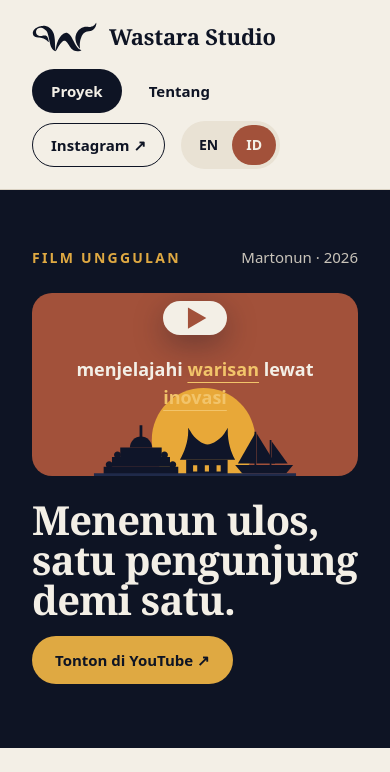
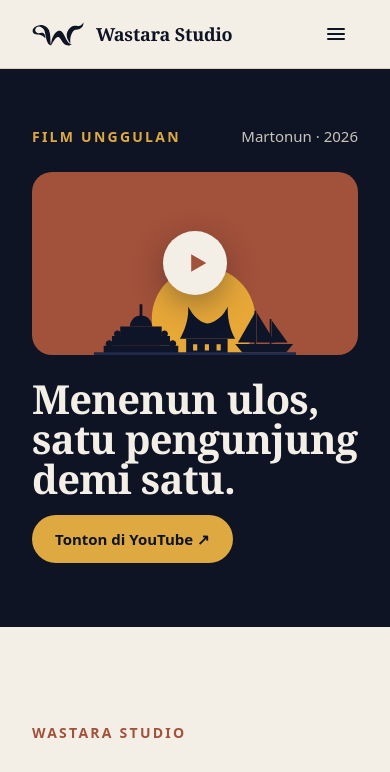
Before and after one commit to edgyneers/company-website, an Astro site: page /id in a window 390 px wide. Shown: the top 772 px of the page. Built offline with nearby package versions, Linux system fonts and the light colour scheme; Astro itself is replaced by a stand-in of ours; a web font is replaced by a local one.

Commit message:
fix: mobile layout for navbar & main video

```diff
--- a/src/components/YouTubeFacade.astro
+++ b/src/components/YouTubeFacade.astro
@@ -13,12 +13,14 @@ const { videoId, label, lang } = Astro.props;
   <button type="button" class="group absolute inset-0 block cursor-pointer appearance-none border-0 bg-transparent p-0 focus-visible:rounded-[20px] focus-visible:-outline-offset-6" aria-label={label}>
     <!-- Skyline sits on the bottom edge; the sun runs past it and is clipped by the frame. -->
     <Skyline class="absolute bottom-0 left-1/2 h-auto w-[62%] -translate-x-1/2" />
-    <span class="absolute inset-x-0 top-0 flex h-[58%] flex-col items-center justify-center gap-5 px-4 text-center text-cream">
-      <Logo height={72} class="h-11 w-auto text-cream sm:h-[72px]" />
-      <span class="flex size-16 items-center justify-center rounded-full bg-cream shadow-[0_10px_30px_rgba(14,20,36,.35)] transition-transform duration-200 group-hover:scale-105 sm:size-24">
-        <svg aria-hidden="true" width="34" height="34" viewBox="0 0 24 24"><path d="M7 4.5 L20 12 L7 19.5Z" fill="#A2513A" /></svg>
-      </span>
+    <!-- Logo + tagline in the band above the play button (hidden on small screens, where there's no room). -->
+    <span class="absolute inset-x-0 top-0 bottom-[calc(50%+3.5rem)] hidden flex-col items-center justify-center gap-3 px-4 text-center text-cream sm:flex lg:gap-5">
+      <Logo height={72} class="h-10 w-auto text-cream lg:h-[72px]" />
       <Tagline lang={lang} />
+    </span>
+    <!-- Play button, dead centre of the thumbnail. -->
+    <span class="absolute top-1/2 left-1/2 flex size-16 shrink-0 -translate-1/2 items-center justify-center rounded-full bg-cream shadow-[0_10px_30px_rgba(14,20,36,.35)] transition-transform duration-200 group-hover:scale-105 sm:size-24">
+      <svg aria-hidden="true" width="34" height="34" viewBox="0 0 24 24" class="ml-1 size-7 sm:size-[34px]"><path d="M7 4.5 L20 12 L7 19.5Z" fill="#A2513A" /></svg>
     </span>
   </button>
 </div>
--- a/src/i18n/ui.ts
+++ b/src/i18n/ui.ts
@@ -9,7 +9,7 @@ const en = {
     description:
       'Wastara Studio builds interactive experiences that let people touch, play with and carry home Indonesia’s cultural heritage.',
   },
-  nav: { projects: 'Projects', about: 'About', language: 'Language', main: 'Main' },
+  nav: { projects: 'Projects', about: 'About', language: 'Language', main: 'Main', menu: 'Menu' },
   tagline: { a: 'exploring', b: 'heritage', c: 'through', d: 'innovation' },
   footer: { contact: 'Contact' },
 
@@ -72,7 +72,7 @@ const id: typeof en = {
     description:
       'Wastara Studio membuat pengalaman interaktif yang mengajak orang menyentuh, memainkan, dan membawa pulang warisan budaya Indonesia.',
   },
-  nav: { projects: 'Proyek', about: 'Tentang', language: 'Bahasa', main: 'Utama' },
+  nav: { projects: 'Proyek', about: 'Tentang', language: 'Bahasa', main: 'Utama', menu: 'Menu' },
   tagline: { a: 'menjelajahi', b: 'warisan', c: 'lewat', d: 'inovasi' },
   footer: { contact: 'Kontak' },
 
--- a/src/layouts/Base.astro
+++ b/src/layouts/Base.astro
@@ -14,7 +14,7 @@ const { lang, page, title } = Astro.props;
 const c = t(lang);
 const langs = Object.keys(languages) as Lang[];
 const navLink =
-  'inline-flex min-h-11 items-center rounded-full border-[1.5px] px-[18px] text-[15px] font-semibold no-underline aria-[current=page]:bg-navy aria-[current=page]:text-cream';
+  'flex min-h-12 items-center rounded-full border-[1.5px] px-[18px] text-base font-semibold no-underline aria-[current=page]:bg-navy aria-[current=page]:text-cream md:inline-flex md:min-h-11 md:text-[15px]';
 const canonical = new URL(localePath(lang, page), Astro.site);
 ---
 <!doctype html>
@@ -35,17 +35,35 @@ const canonical = new URL(localePath(lang, page), Astro.site);
     <meta property="og:image" content={new URL('/og-image.jpg', Astro.site)} />
   </head>
   <body>
-    <header class="border-b border-rule bg-cream sticky top-0 z-50">
-      <nav aria-label={c.nav.main} class="wrap flex flex-wrap items-center justify-between gap-4 py-5">
+    <header class="group sticky top-0 z-50 border-b border-rule bg-cream" data-site-header>
+      <nav aria-label={c.nav.main} class="wrap flex flex-wrap items-center justify-between gap-x-4 py-3 md:py-5">
         <a href={localePath(lang, '')} class="flex items-center gap-3 text-navy no-underline">
-          <Logo height={30} class="text-navy" />
-          <span class="font-serif text-[22px] font-extrabold tracking-[-0.01em]">{site.name}</span>
+          <Logo height={30} class="h-6 w-auto text-navy md:h-[30px]" />
+          <span class="font-serif text-lg font-extrabold tracking-[-0.01em] md:text-[22px]">{site.name}</span>
         </a>
-        <div class="flex flex-wrap items-center gap-2">
+
+        <!-- Burger: mobile only -->
+        <button
+          type="button"
+          class="inline-flex size-11 items-center justify-center rounded-full text-navy hover:bg-sand md:hidden"
+          aria-controls="site-menu"
+          aria-expanded="false"
+          aria-label={c.nav.menu}
+          data-menu-toggle
+        >
+          <svg aria-hidden="true" width="24" height="24" viewBox="0 0 24 24" fill="none" stroke="currentColor" stroke-width="2" stroke-linecap="round" class="group-data-open:hidden"><path d="M4 7h16M4 12h16M4 17h16" /></svg>
+          <svg aria-hidden="true" width="24" height="24" viewBox="0 0 24 24" fill="none" stroke="currentColor" stroke-width="2" stroke-linecap="round" class="hidden group-data-open:block"><path d="M6 6l12 12M18 6L6 18" /></svg>
+        </button>
+
+        <!-- Links: dropdown panel on mobile, inline row from md up -->
+        <div
+          id="site-menu"
+          class="hidden w-full flex-col gap-1 pt-3 pb-4 group-data-open:flex md:flex md:w-auto md:flex-row md:items-center md:gap-2 md:p-0"
+        >
           <a href={localePath(lang, '')} class={`${navLink} border-transparent`} aria-current={page === '' ? 'page' : undefined}>{c.nav.projects}</a>
           <a href={localePath(lang, 'about')} class={`${navLink} border-transparent`} aria-current={page === 'about' ? 'page' : undefined}>{c.nav.about}</a>
-          <a href={site.instagram} class={`${navLink} border-navy`} rel="noopener">Instagram ↗</a>
-          <div class="ml-2 flex rounded-full bg-sand p-1" role="group" aria-label={c.nav.language}>
+          <a href={site.instagram} class={`${navLink} border-transparent md:border-navy`} rel="noopener">Instagram ↗</a>
+          <div class="mt-3 flex self-start rounded-full bg-sand p-1 md:mt-0 md:ml-2" role="group" aria-label={c.nav.language}>
             {langs.map((l) => (
               <a
                 href={localePath(l, page)}
@@ -59,6 +77,21 @@ const canonical = new URL(localePath(lang, page), Astro.site);
         </div>
       </nav>
     </header>
+
+    <script>
+      const header = document.querySelector<HTMLElement>('[data-site-header]');
+      const toggle = header?.querySelector<HTMLButtonElement>('[data-menu-toggle]');
+      const setOpen = (open: boolean) => {
+        header?.toggleAttribute('data-open', open);
+        toggle?.setAttribute('aria-expanded', String(open));
+      };
+      toggle?.addEventListener('click', () => setOpen(!header?.hasAttribute('data-open')));
+      document.addEventListener('keydown', (e) => {
+        if (e.key === 'Escape' && header?.hasAttribute('data-open')) { setOpen(false); toggle?.focus(); }
+      });
+      // Close when resizing up to the desktop layout.
+      matchMedia('(min-width: 48rem)').addEventListener('change', (e) => e.matches && setOpen(false));
+    </script>
 
     <main>
       <slot />
```
